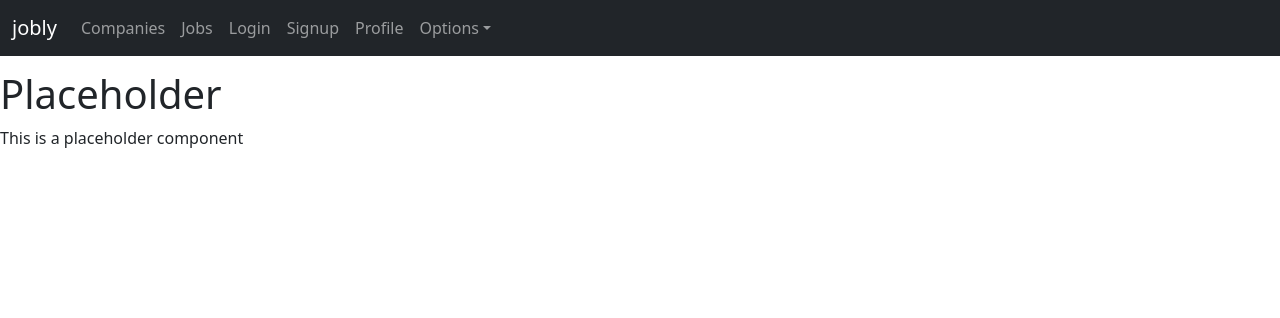
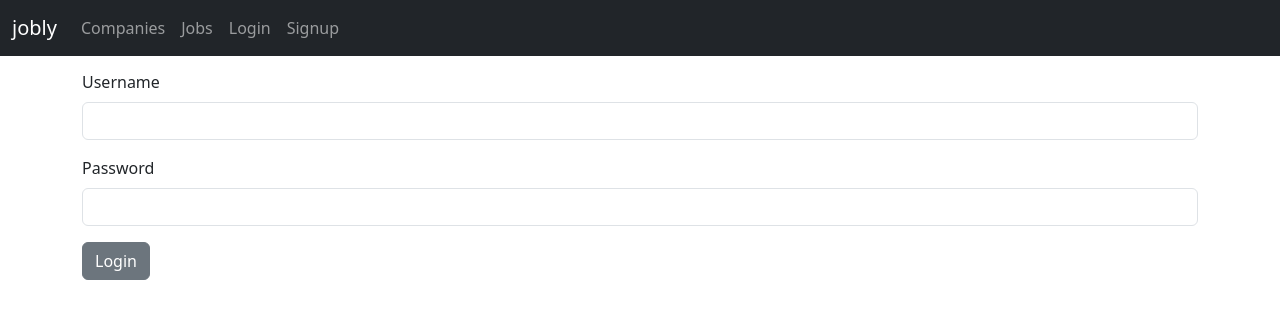
Before and after one commit to knox-dude/jobly-react, a React (Vite) app in the folder jobly-frontend/: page /login in a window 1280 px wide. Shown: the top 318 px of the page. Built offline with nearby package versions, Linux system fonts and the light colour scheme.

Commit message:
added useLocalStorage hook to set and update items in local storage

```diff
--- a/jobly-frontend/src/components/App/App.tsx
+++ b/jobly-frontend/src/components/App/App.tsx
@@ -1,18 +1,23 @@
 import { BrowserRouter } from "react-router-dom";
 import NavBar from "../Navbar/NavBar";
 import AppRoutes from "../AppRoutes/AppRoutes";
+import useLocalStorage from "@/hooks/useLocalStorage";
+import TokenContext from "../TokenContext/TokenContext";
 
 function App() {
 
-  // TODO: add retrieval of token from local storage, updating of nav based on token
+  // retrieves token, setToken from local storage and passes it down via TokenContext
+  const [token, setToken] = useLocalStorage<string | null>('jobly_token', null);
 
   return (
+    <TokenContext.Provider value={[token, setToken]}>
       <div className="App">
         < BrowserRouter >
           < NavBar />
           < AppRoutes />
         </BrowserRouter>
       </div>
+    </TokenContext.Provider>
   );
 }
 
--- a/jobly-frontend/src/components/AppRoutes/AppRoutes.tsx
+++ b/jobly-frontend/src/components/AppRoutes/AppRoutes.tsx
@@ -1,6 +1,7 @@
 import { Routes, Route, Navigate } from "react-router-dom";
 import Placeholder from "@/components/Placeholder/Placeholder";
 import SignupForm from "../SignupForm/SignupForm";
+import LoginForm from "../LoginForm/LoginForm";
 import CompanyList from "@/components/CompanyList/CompanyList";
 import CompanyDetail from "@/components/CompanyDetail/CompanyDetail";
 import JobList from "../JobList/JobList";
@@ -14,7 +15,7 @@ function AppRoutes() {
       <Route path="/companies/:handle" element={<CompanyDetail />} />
       <Route path="/jobs" element={<JobList />} />
       <Route path="/jobs/:id" element={<JobDetail />} />
-      <Route path="/login" element={<Placeholder />} />
+      <Route path="/login" element={<LoginForm />} />
       <Route path="/signup" element={<SignupForm />} />
       <Route path="/profile" element={<Placeholder />} />
       <Route path="*" element={<Navigate to="/" />} />
--- /dev/null
+++ b/jobly-frontend/src/components/LoginForm/LoginForm.tsx
@@ -0,0 +1,56 @@
+import { useNavigate } from "react-router-dom";
+import { JoblyApi } from "@/api";
+import { Form, FormGroup, Label, Input, Button } from "reactstrap"
+import { useContext } from "react";
+import TokenContext from "../TokenContext/TokenContext";
+
+function LoginForm() {
+
+  const navigate = useNavigate();
+  // dont need token just need setToken so don't define it here
+  const [, setToken] = useContext(TokenContext);
+
+  // get login fields and submit them  - then set token in local storage
+  const handleSubmit = async (event: React.FormEvent<HTMLFormElement>) => {
+    event.preventDefault();
+    const username = (event.target as HTMLFormElement).username.value;
+    const password = (event.target as HTMLFormElement).password.value;
+
+    try {
+      if (!username || !password) {
+        throw new Error("Please fill in all fields");
+      }
+      // login using JoblyApi, then set it in local storage with setToken context hook
+      const newToken = await JoblyApi.login({
+        username,
+        password,
+      });
+      // set token via contextProvider if it exists
+      newToken
+        ? setToken(newToken)
+        : console.error("login token something went wrong");
+    } catch (error) {
+      console.error(error);
+      navigate("/login");
+    }
+    navigate("/");
+  }
+
+  return (
+    <div className="container">
+      < Form onSubmit={handleSubmit}>
+        <FormGroup>
+          <Label for="username">Username</Label>
+          <Input type="text" name="username" id="username" autoComplete="username" />
+        </FormGroup>
+        <FormGroup>
+          <Label for="password">Password</Label>
+          <Input type="password" name="password" id="password" autoComplete="current-password" />
+        </FormGroup>
+        <Button type="submit">Login</Button>
+      </Form>
+    </div>
+  );
+}
+
+export default LoginForm
--- a/jobly-frontend/src/components/Navbar/NavBar.tsx
+++ b/jobly-frontend/src/components/Navbar/NavBar.tsx
@@ -1,4 +1,4 @@
-import { useState } from 'react';
+import { useState, useContext, useEffect } from "react";
 import {
   Collapse,
   Navbar,
@@ -6,42 +6,61 @@ import {
   NavbarBrand,
   Nav,
   NavItem,
-  NavLink,
-  UncontrolledDropdown,
-  DropdownToggle,
-  DropdownMenu,
-  DropdownItem,
-} from 'reactstrap';
-import { Link } from 'react-router-dom';
+  NavLink
+} from "reactstrap";
+import { Link } from "react-router-dom";
+import TokenContext from "../TokenContext/TokenContext";
+import {jwtDecode} from "jwt-decode"
+
+type decodedToken = {iat: number, isAdmin: boolean, username: string}
 
 function NavBar() {
   const args = {
-    color: 'dark',
+    color: "dark",
     light: false,
     dark: true,
     expand: "md",
     fixed: "top",
     toggle: "true",
   };
-  const [isOpen, setIsOpen] = useState(false);
 
+  // state for toggling of navigation bar
+  const [isOpen, setIsOpen] = useState<boolean>(false);
   const toggle = () => setIsOpen(!isOpen);
+  const [username, setUsername] = useState<string | null>(null);
 
+  // get token from context provider
+  const [token,] = useContext(TokenContext);
+
+  // decode token and set username if token exists
+  useEffect(() => {
+    if (token) {
+      // get username from decoded token and set it
+      setUsername(jwtDecode<decodedToken>(token).username);
+    } else {
+      console.log("no token");
+    }
+  }, [username, token])
+
+  const renderNavBasedOnToken = () => {
+    if (token) {
       return (
-    <div>
-      <Navbar {...args}>
-        <NavbarBrand href="/">jobly</NavbarBrand>
-        <NavbarToggler onClick={toggle} />
-        <Collapse isOpen={isOpen} navbar>
-          <Nav className="me-auto" navbar>
+        <>
           <NavItem>
-              <NavLink tag={Link} to="/companies/">Companies</NavLink>
+            <NavLink tag={Link} to="/profile">
+              Profile
+            </NavLink>
           </NavItem>
           <NavItem>
-              <NavLink tag={Link} to="/jobs">
-                Jobs
+            <NavLink tag={Link} to="/logout">
+              Logout
             </NavLink>
           </NavItem>
+        </>
+      );
+    } else {
+      return (
+        <>
           <NavItem>
             <NavLink tag={Link} to="/login">
               Login
@@ -52,22 +71,29 @@ function NavBar() {
               Signup
             </NavLink>
           </NavItem>
+        </>
+      );
+    }
+  }
+
+  return (
+    <div>
+      <Navbar {...args}>
+        <NavbarBrand href="/">jobly</NavbarBrand>
+        <NavbarToggler onClick={toggle} />
+        <Collapse isOpen={isOpen} navbar onClick={() => setIsOpen(false)}>
+          <Nav className="me-auto" navbar>
             <NavItem>
-              <NavLink tag={Link} to="/profile">
-                Profile
+              <NavLink tag={Link} to="/companies/">
+                Companies
               </NavLink>
             </NavItem>
-            <UncontrolledDropdown nav inNavbar>
-              <DropdownToggle nav caret>
-                Options
-              </DropdownToggle>
-              <DropdownMenu end>
-                <DropdownItem>Option 1</DropdownItem>
-                <DropdownItem>Option 2</DropdownItem>
-                <DropdownItem divider />
-                <DropdownItem>Reset</DropdownItem>
-              </DropdownMenu>
-            </UncontrolledDropdown>
+            <NavItem>
+              <NavLink tag={Link} to="/jobs">
+                Jobs
+              </NavLink>
+            </NavItem>
+            {renderNavBasedOnToken()}
           </Nav>
         </Collapse>
       </Navbar>
--- a/jobly-frontend/src/components/SignupForm/SignupForm.tsx
+++ b/jobly-frontend/src/components/SignupForm/SignupForm.tsx
@@ -1,13 +1,16 @@
+import { useContext } from "react";
 import { useNavigate } from "react-router-dom";
 import { JoblyApi } from "@/api";
-import { Form, FormGroup, Label, Input, Button } from "reactstrap"
+import { Form, FormGroup, Label, Input, Button } from "reactstrap";
+import TokenContext from "../TokenContext/TokenContext";
 
 function SignupForm() {
-
   const navigate = useNavigate();
+  // dont need token just need setToken so don't define it here
+  const [, setToken] = useContext(TokenContext);
 
   // get all fields and submit them to get a token - then set it in local storage
-  const handleSubmit = (event: React.FormEvent<HTMLFormElement>) => {
+  const handleSubmit = async (event: React.FormEvent<HTMLFormElement>) => {
     event.preventDefault();
     const username = (event.target as HTMLFormElement).username.value;
     const firstName = (event.target as HTMLFormElement).firstName.value;
@@ -15,37 +18,72 @@ function SignupForm() {
     const password = (event.target as HTMLFormElement).password.value;
     const email = (event.target as HTMLFormElement).email.value;
 
-    const token = JoblyApi.signup({username, firstName, lastName, password, email});
-    if (token) localStorage.setItem('jobly_token', token);
+    try {
+      if (!username || !firstName || !lastName || !password || !email) {
+        throw new Error("Please fill in all fields");
+      }
+      // signup using JoblyApi, then set it in local storage with setToken context hook
+      const newToken = await JoblyApi.signup({
+        username,
+        firstName,
+        lastName,
+        password,
+        email,
+      });
+      // set token via contextProvider if it exists
+      newToken
+        ? setToken(newToken)
+        : console.error("signup token something went wrong");
+    } catch (error) {
+      console.error(error);
+      navigate("/signup");
+    }
 
-    navigate("/colors");
-  }
-
-  // TODO: spruce up design a bit, make it so that users can't click confirm without all fields filled in,
-  // probably have to do error handling and stuff
+    navigate("/");
+  };
 
   return (
     <div className="container">
-      < Form onSubmit={handleSubmit}>
+      <Form onSubmit={handleSubmit}>
         <FormGroup>
           <Label for="username">Username</Label>
-          <Input type="text" name="username" id="username" autoComplete="username" />
+          <Input
+            type="text"
+            name="username"
+            id="username"
+            autoComplete="username"
+          />
         </FormGroup>
         <FormGroup>
           <Label for="firstName">First Name</Label>
-          <Input type="text" name="firstName" id="firstName" autoComplete="given-name"/>
+          <Input
+            type="text"
+            name="firstName"
+            id="firstName"
+            autoComplete="given-name"
+          />
         </FormGroup>
         <FormGroup>
           <Label for="lastName">Last Name</Label>
-          <Input type="text" name="lastName" id="lastName" autoComplete="family-name"/>
+          <Input
+            type="text"
+            name="lastName"
+            id="lastName"
+            autoComplete="family-name"
+          />
         </FormGroup>
         <FormGroup>
           <Label for="password">Password</Label>
-          <Input type="password" name="password" id="password" autoComplete="new-password"/>
+          <Input
+            type="password"
+            name="password"
+            id="password"
+            autoComplete="new-password"
+          />
         </FormGroup>
         <FormGroup>
           <Label for="email">Email</Label>
-          <Input type="email" name="email" id="email" autoComplete="email"/>
+          <Input type="email" name="email" id="email" autoComplete="email" />
         </FormGroup>
         <Button type="submit">Sign Up</Button>
       </Form>
@@ -53,4 +91,4 @@ function SignupForm() {
   );
 }
 
-export default SignupForm
+export default SignupForm;
--- /dev/null
+++ b/jobly-frontend/src/hooks/useLocalStorage.tsx
@@ -0,0 +1,39 @@
+import { useState } from 'react';
+
+// Define the type for the value stored in local storage
+type LocalStorageValue<T> = T | null;
+
+function useLocalStorage<T>(key: string, initialValue: T): [LocalStorageValue<T>, (value: T) => void] {
+  // Retrieve the value from local storage or use the initial value
+  const [storedValue, setStoredValue] = useState<LocalStorageValue<T>>(() => {
+    try {
+      const item = localStorage.getItem(key);
+      // Parse stored json or if none, return initialValue
+      return item ? JSON.parse(item) : initialValue;
+    } catch (error) {
+      // If error, return initialValue
+      console.error(error);
+      return initialValue;
+    }
+  });
+
+  // Define a function to set a new value in local storage
+  const setValue = (value: T): void => {
+    try {
+      // Allow value to be a function to mimic useState
+      const valueToStore = value instanceof Function ? value(storedValue) : value;
+      // Save state
+      setStoredValue(valueToStore);
+      // Save to local storage
+      localStorage.setItem(key, JSON.stringify(valueToStore));
+    } catch (error) {
+      console.error(error);
+    }
+  };
+
+  return [storedValue, setValue];
+}
+
+export default useLocalStorage;
+
+// disclaimer: got this code from chatGPT :P
```
Also changed, not shown: jobly-frontend/src/components/TokenContext/TokenContext.tsx (+9 -1 lines). Lines whose indentation alone changed are shown as unchanged.
